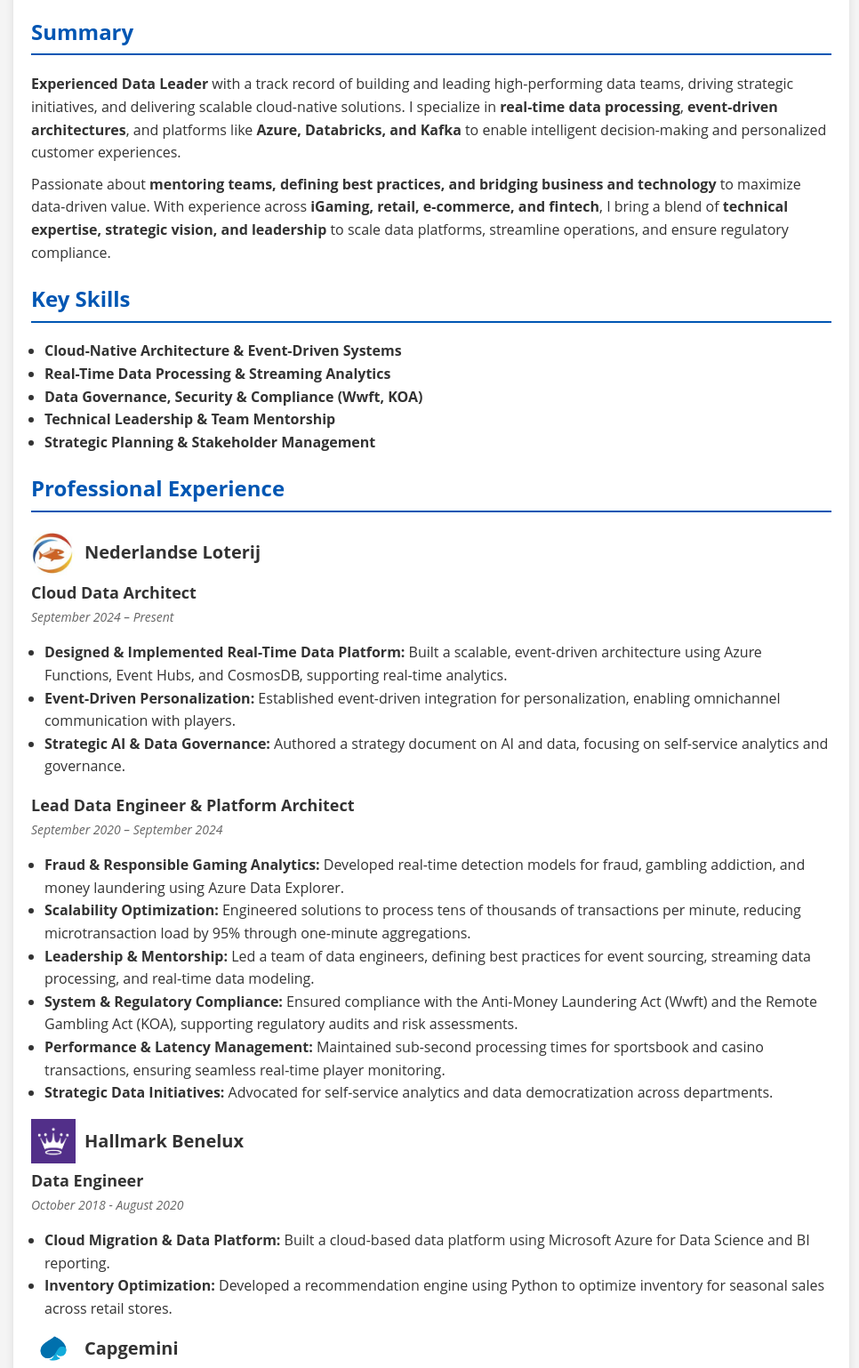
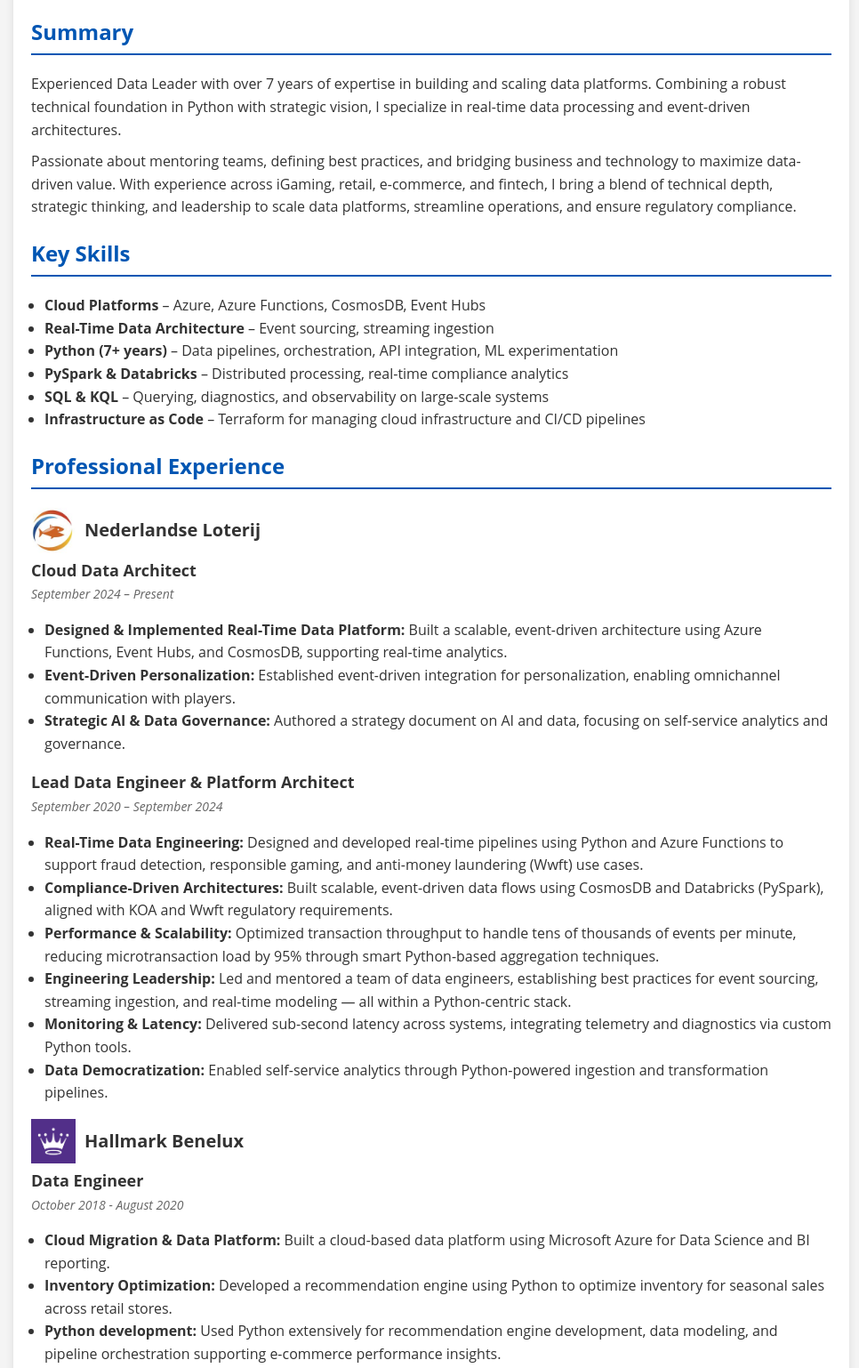
Before and after one commit to HiddevH/hiddevanheijst.nl, a plain HTML site: page index.html in a window 1280 px wide. Shown: the part 397-1935 px from the top of the page at 89% size, without its empty margins (155-1121 px from the left). Drawn offline with nearby package versions, Linux system fonts and the light colour scheme.

Commit message:
update resume

```diff
--- a/index.html
+++ b/index.html
@@ -240,27 +240,22 @@
 <div class="section summary">
     <h2>Summary</h2>
     <p>
-                <strong>Experienced Data Leader</strong> with a track record of building and leading high-performing data teams,
-                driving strategic initiatives, and delivering scalable cloud-native solutions.
-                I specialize in <strong>real-time data processing</strong>, <strong>event-driven architectures</strong>,
-                and platforms like <strong>Azure, Databricks, and Kafka</strong> to enable intelligent decision-making
-                and personalized customer experiences.
+        Experienced Data Leader with over 7 years of expertise in building and scaling data platforms. Combining a robust technical foundation in Python with strategic vision, I specialize in real-time data processing and event-driven architectures.
     </p>
     <p>
-                Passionate about <strong>mentoring teams, defining best practices, and bridging business and technology</strong> to maximize data-driven value.
-                With experience across <strong>iGaming, retail, e-commerce, and fintech</strong>, I bring a blend of <strong>technical expertise,
-                strategic vision, and leadership</strong> to scale data platforms, streamline operations, and ensure regulatory compliance.
+        Passionate about mentoring teams, defining best practices, and bridging business and technology to maximize data-driven value. With experience across iGaming, retail, e-commerce, and fintech, I bring a blend of technical depth, strategic thinking, and leadership to scale data platforms, streamline operations, and ensure regulatory compliance.
     </p>
 </div>
 
         <div class="section skills">
             <h2>Key Skills</h2>
                 <ul>
-                    <li><strong>Cloud-Native Architecture & Event-Driven Systems</strong></li>
-                    <li><strong>Real-Time Data Processing & Streaming Analytics</strong></li>
-                    <li><strong>Data Governance, Security & Compliance (Wwft, KOA)</strong></li>
-                    <li><strong>Technical Leadership & Team Mentorship</strong></li>
-                    <li><strong>Strategic Planning & Stakeholder Management</strong></li>
+                    <li><strong>Cloud Platforms</strong> – Azure, Azure Functions, CosmosDB, Event Hubs</li>
+                    <li><strong>Real-Time Data Architecture</strong> – Event sourcing, streaming ingestion</li>
+                    <li><strong>Python (7+ years)</strong> – Data pipelines, orchestration, API integration, ML experimentation</li>
+                    <li><strong>PySpark & Databricks</strong> – Distributed processing, real-time compliance analytics</li>
+                    <li><strong>SQL & KQL</strong> – Querying, diagnostics, and observability on large-scale systems</li>
+                    <li><strong>Infrastructure as Code</strong> – Terraform for managing cloud infrastructure and CI/CD pipelines</li>
                 </ul>
         </div>
 
@@ -283,12 +278,12 @@
             <div class="job-title">Lead Data Engineer & Platform Architect</div>
             <p><span class="date">September 2020 – September 2024</span></p>
                 <ul>
-                <li><strong>Fraud & Responsible Gaming Analytics:</strong> Developed real-time detection models for fraud, gambling addiction, and money laundering using Azure Data Explorer.</li>
-                <li><strong>Scalability Optimization:</strong> Engineered solutions to process tens of thousands of transactions per minute, reducing microtransaction load by 95% through one-minute aggregations.</li>
-                <li><strong>Leadership & Mentorship:</strong> Led a team of data engineers, defining best practices for event sourcing, streaming data processing, and real-time data modeling.</li>
-                <li><strong>System & Regulatory Compliance:</strong> Ensured compliance with the Anti-Money Laundering Act (Wwft) and the Remote Gambling Act (KOA), supporting regulatory audits and risk assessments.</li>
-                <li><strong>Performance & Latency Management:</strong> Maintained sub-second processing times for sportsbook and casino transactions, ensuring seamless real-time player monitoring.</li>
-                <li><strong>Strategic Data Initiatives:</strong> Advocated for self-service analytics and data democratization across departments.</li>
+                    <li><strong>Real-Time Data Engineering:</strong> Designed and developed real-time pipelines using Python and Azure Functions to support fraud detection, responsible gaming, and anti-money laundering (Wwft) use cases.</li>
+                    <li><strong>Compliance-Driven Architectures:</strong> Built scalable, event-driven data flows using CosmosDB and Databricks (PySpark), aligned with KOA and Wwft regulatory requirements.</li>
+                    <li><strong>Performance & Scalability:</strong> Optimized transaction throughput to handle tens of thousands of events per minute, reducing microtransaction load by 95% through smart Python-based aggregation techniques.</li>
+                    <li><strong>Engineering Leadership:</strong> Led and mentored a team of data engineers, establishing best practices for event sourcing, streaming ingestion, and real-time modeling — all within a Python-centric stack.</li>
+                    <li><strong>Monitoring & Latency:</strong> Delivered sub-second latency across systems, integrating telemetry and diagnostics via custom Python tools.</li>
+                    <li><strong>Data Democratization:</strong> Enabled self-service analytics through Python-powered ingestion and transformation pipelines.</li>
                 </ul>
 
             <!-- Hallmark Benelux Section -->
@@ -301,6 +296,7 @@
             <ul>
                 <li><strong>Cloud Migration & Data Platform:</strong> Built a cloud-based data platform using Microsoft Azure for Data Science and BI reporting.</li>
                 <li><strong>Inventory Optimization:</strong> Developed a recommendation engine using Python to optimize inventory for seasonal sales across retail stores.</li>
+                <li><strong>Python development:</strong> Used Python extensively for recommendation engine development, data modeling, and pipeline orchestration supporting e-commerce performance insights.</li>
             </ul>
             <!-- Capgemini Section -->
             <div class="company-header">
@@ -314,6 +310,7 @@
                 <ul>
                     <li><strong>Salesforce CDP Expertise:</strong> Developed expertise in Salesforce CDP as a strategic partner, creating a Center of Expertise on Customer Data Platforms.</li>
                     <li><strong>Data Engineering Solutions:</strong> Built data engineering pipelines using Python and SQL, optimizing web analytics and data platforms.</li>
+                    <li><strong>Python & SQL pipelines:</strong> Designed and implemented data workflows using Python and SQL for customer analytics, reporting automation, and web analytics optimization.</li>
                 </ul>
 
                 <li><strong>Client: ABN AMRO Bank N.V.</strong></li>
```
Lines whose indentation alone changed are shown as unchanged.
